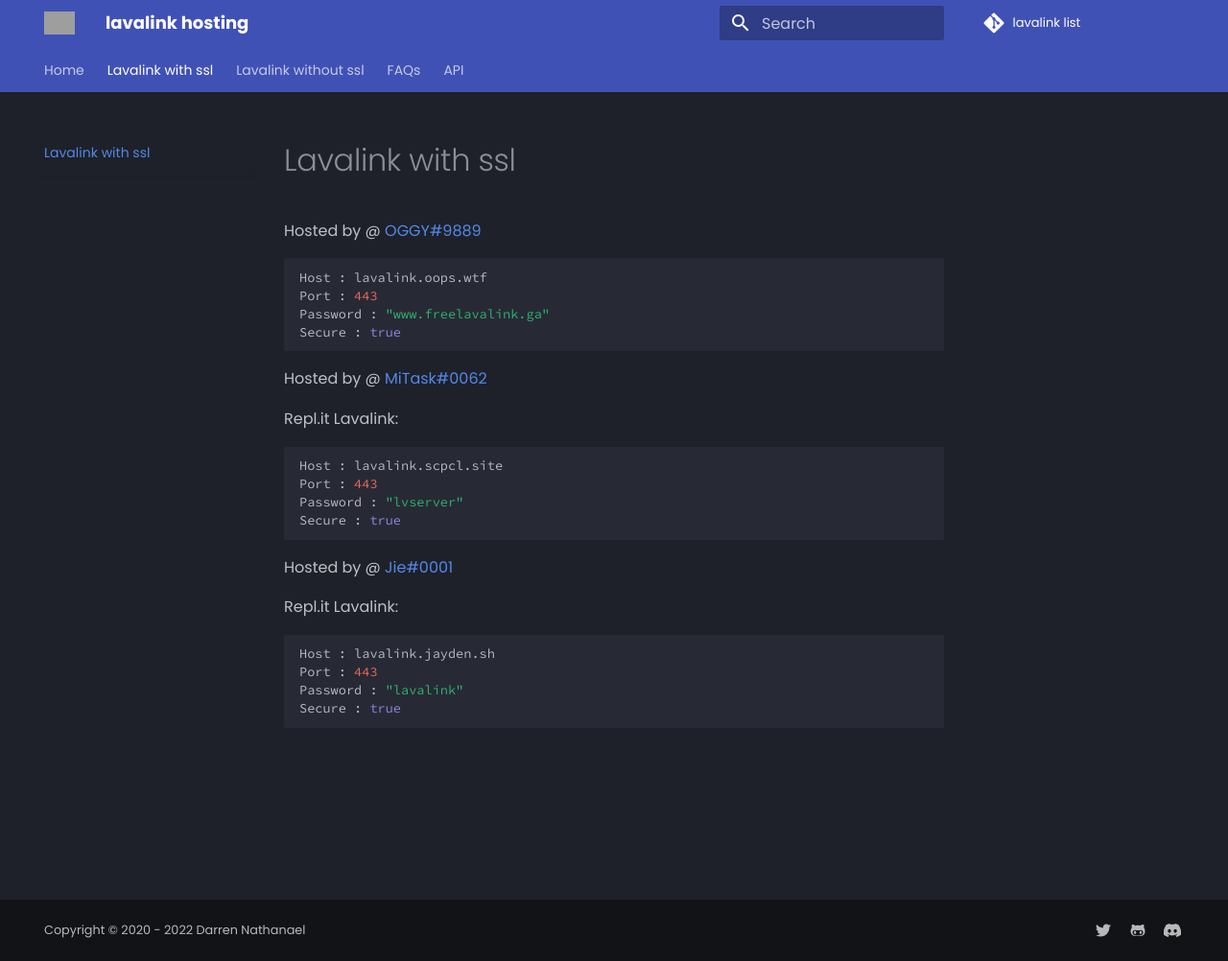
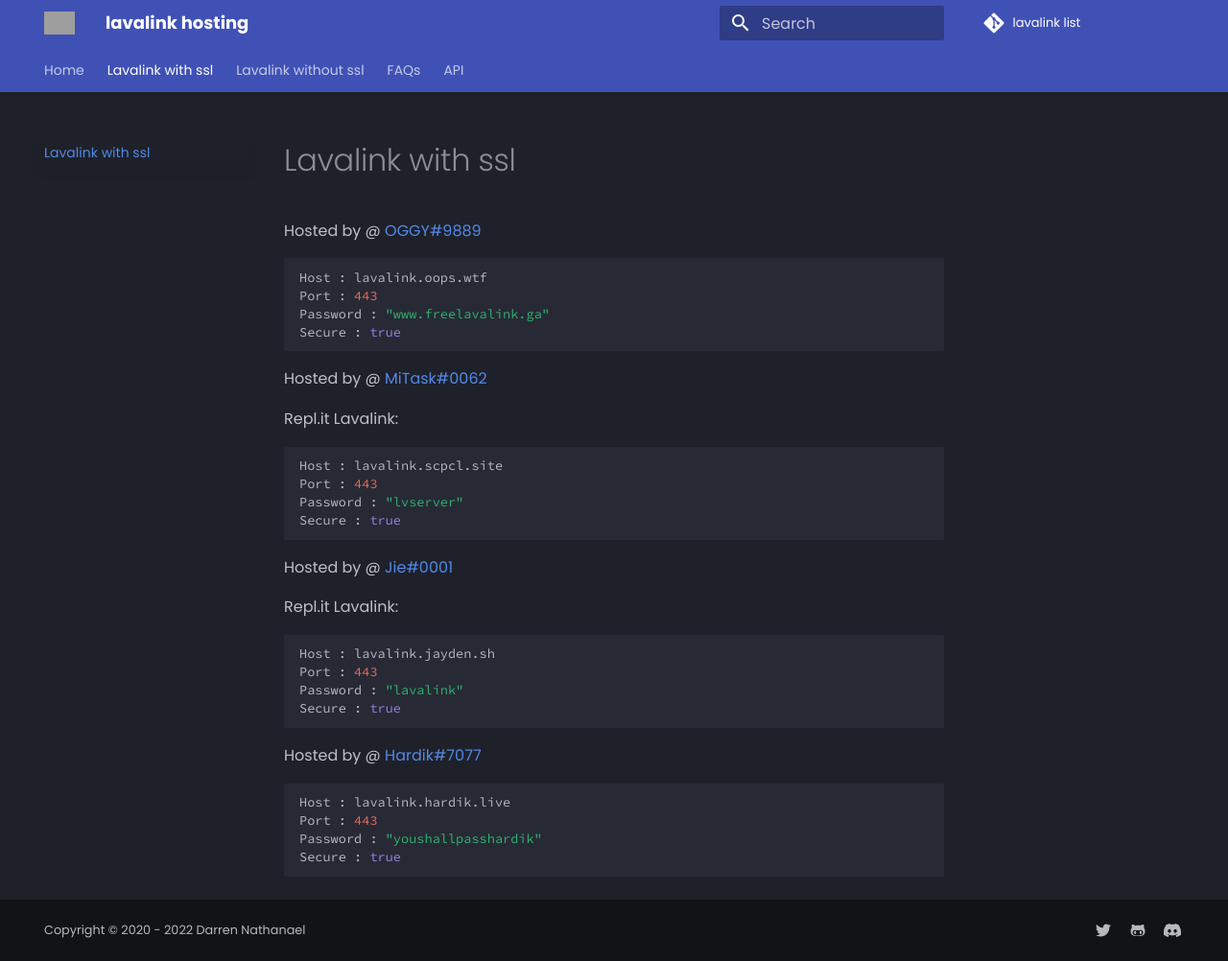
Before and after one commit to DarrenOfficial/lavalink-list, an MkDocs documentation site: the page built from docs/SSL/lavalink-with-ssl.md, in a window 1280 px wide and 1002 px high. Shown: the whole window at 96% size. Built offline with MkDocs 1.6.1 and Material for MkDocs 9.7.7, drawn with Linux system fonts in a browser that asks for light colours; comment, search, counter and statistics services are not loaded; grey boxes are pictures that could not be loaded.

Commit message:
Added new lavalink (#78)
* Added new lavalink

Co-authored-by: Darren <github@darrennathanael.com>

````diff
--- a/docs/SSL/lavalink-with-ssl.md
+++ b/docs/SSL/lavalink-with-ssl.md
@@ -30,3 +30,10 @@ Port : 443
 Password : "lavalink"
 Secure : true
 ```
+Hosted by @ [Hardik#7077](https://hardik.live)
+```bash
+Host : lavalink.hardik.live
+Port : 443
+Password : "youshallpasshardik"
+Secure : true
+```
````
